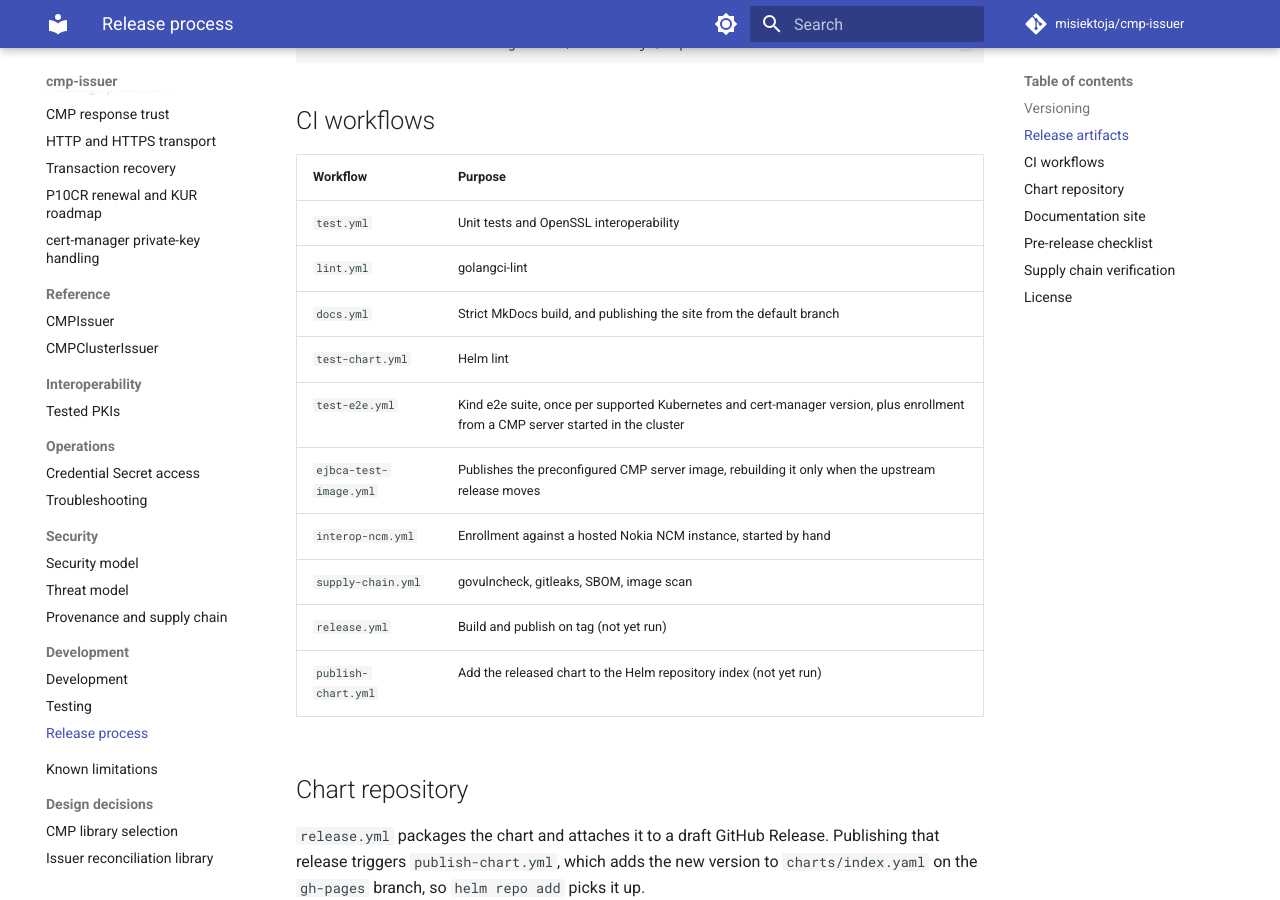
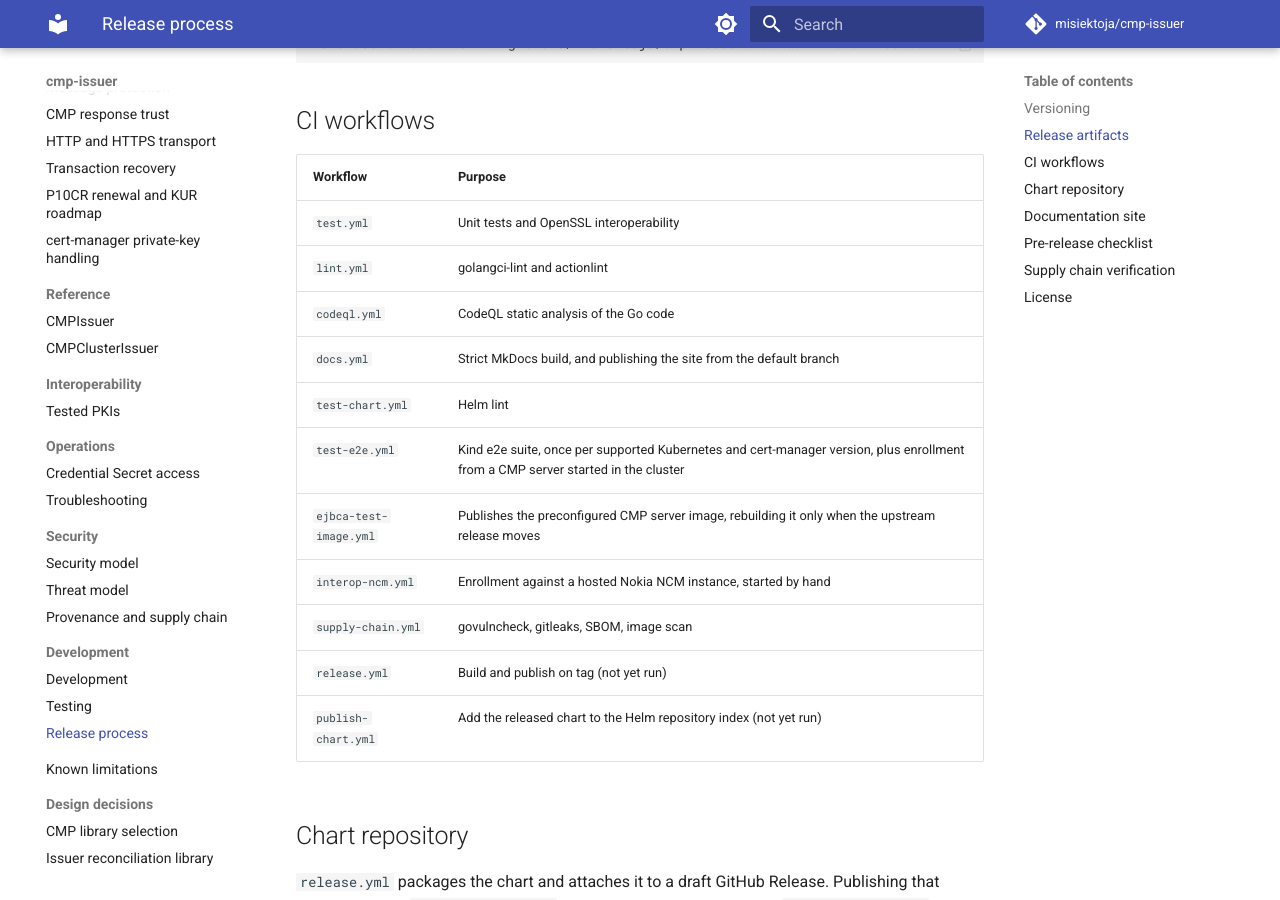
Before and after one commit to misiektoja/cmp-issuer, an MkDocs documentation site: the page built from docs/development/release-process.md, in a window 1280 px wide and 900 px high, scrolled down 1127 px. Built offline with MkDocs 1.6.1 and Material for MkDocs 9.7.7, drawn with Linux system fonts in a browser that asks for light colours; comment, search, counter and statistics services are not loaded.

Commit message:
docs(development): list the CodeQL workflow among the CI workflows

```diff
--- a/docs/development/release-process.md
+++ b/docs/development/release-process.md
@@ -38,7 +38,8 @@ make docker-archive IMG=ghcr.io/misiektoja/cmp-issuer:v0.1.0 VERSION=v0.1.0
 | Workflow | Purpose |
 | --- | --- |
 | `test.yml` | Unit tests and OpenSSL interoperability |
-| `lint.yml` | golangci-lint |
+| `lint.yml` | golangci-lint and actionlint |
+| `codeql.yml` | CodeQL static analysis of the Go code |
 | `docs.yml` | Strict MkDocs build, and publishing the site from the default branch |
 | `test-chart.yml` | Helm lint |
 | `test-e2e.yml` | Kind e2e suite, once per supported Kubernetes and cert-manager version, plus enrollment from a CMP server started in the cluster |
```
